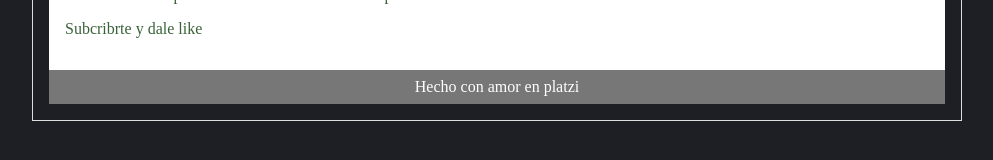
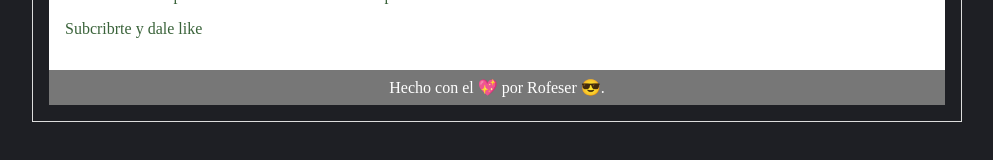
Before and after one commit to rofeser/paginablog, a plain HTML site: page paginaweb.html in a window 1280 px wide. Shown: the part 203-363 px from the top of the page, without its empty margins (143-1136 px from the left). Drawn offline with Linux system fonts and the light colour scheme.

Commit message:
El texto del footer Cambío

```diff
--- a/paginaweb.html
+++ b/paginaweb.html
@@ -29,7 +29,7 @@
         <p>Subcribrte y dale like</p>
         </div>
         <div id="footer">
-            Hecho con amor en platzi
+            Hecho con el 💖 por Rofeser 😎.
         </div>
         </div>
     </body>
```
